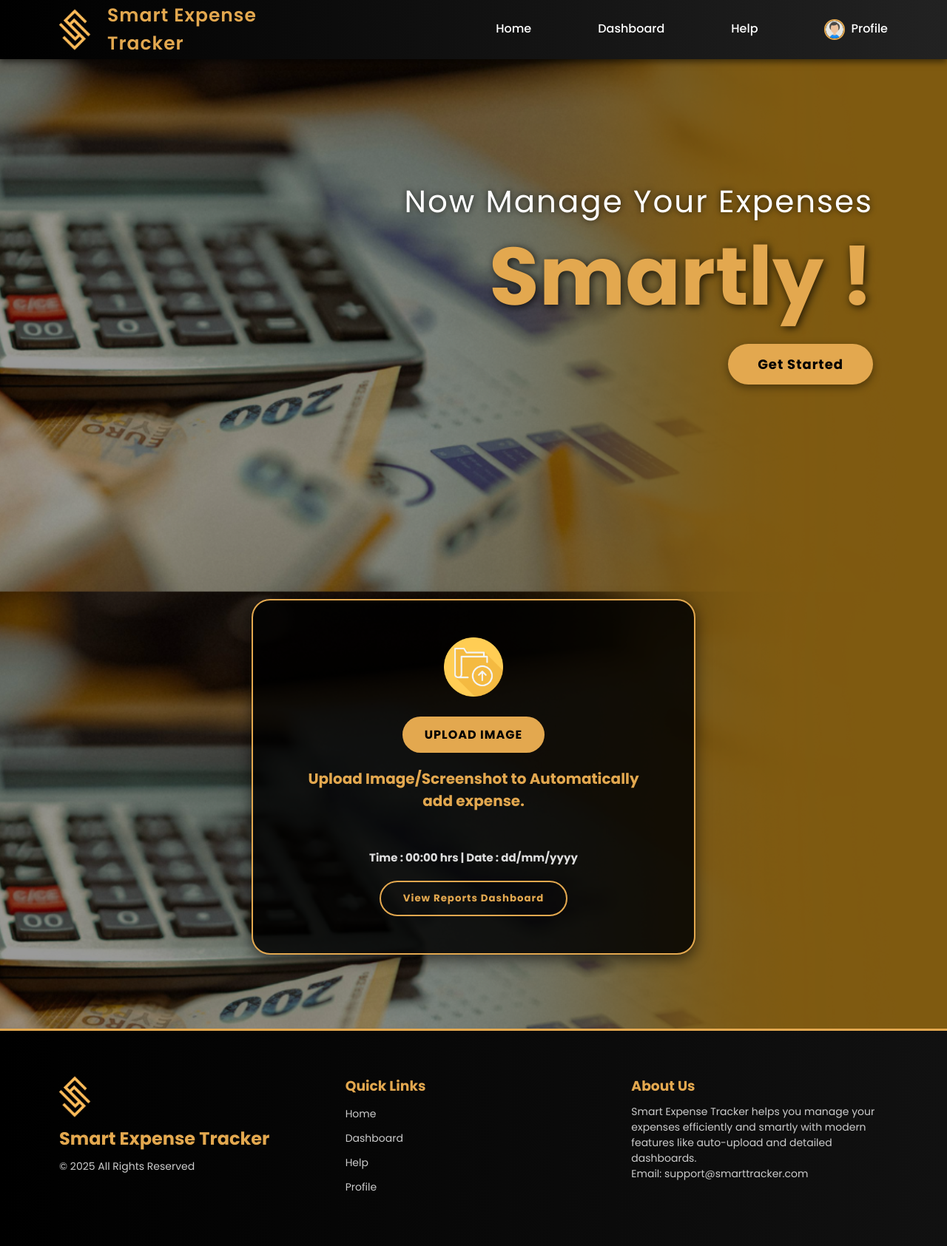
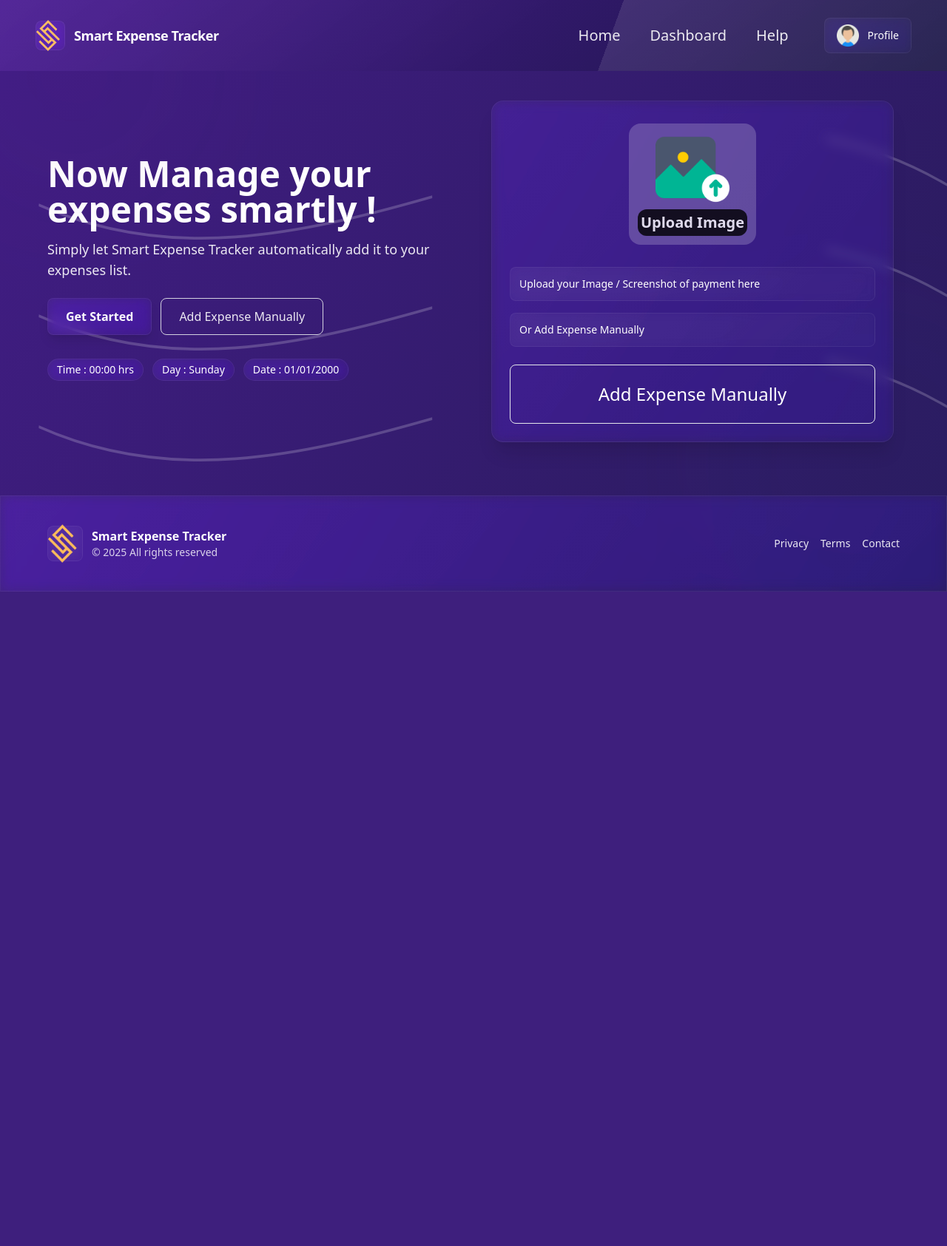
Before and after one commit to Tejaskait/Smart-Expense-Tracker, a Django app: template Backend/templates/index.html in a window 1280 px wide. Shown: the whole page at 74% size. After the commit the page ends 800 px from the top, so only its background shows below. Run offline with Django 5.2, Linux system fonts and the light colour scheme; the template is opened without the code that fills it, so the values that code supplies are empty.

Commit message:
Modified the front end of landing page - added animations and changed theme

```diff
--- a/Backend/templates/index.html
+++ b/Backend/templates/index.html
@@ -1,85 +1,102 @@
 <!DOCTYPE html>
 <html lang="en">
 <head>
-  <meta charset="UTF-8">
-  <meta name="viewport" content="width=device-width, initial-scale=1.0">
+  <meta charset="UTF-8" />
+  <meta name="viewport" content="width=device-width, initial-scale=1.0" />
   <title>Smart Expense Tracker</title>
-  <link rel="icon" href="Sources/LogoSET.png" type="image/png">
+  <link href="https://cdn.jsdelivr.net/npm/tailwindcss@2.2.19/dist/tailwind.min.css" rel="stylesheet">
   <link rel="stylesheet" href="style.css">
 </head>
-<body>
-  <!-- Header / Navbar -->
-  <header class="main-nav">
-    <div class="logo">
-      <img src="Sources/LogoSET.png" alt="Logo" width="50px">
-      <h1>Smart Expense Tracker</h1>
+
+<body class="min-h-screen font-sans text-white relative">
+  <div class="animated-gradient" aria-hidden="true"></div>
+  <div class="blob blob--one" aria-hidden="true"></div>
+  <div class="blob blob--two" aria-hidden="true"></div>
+  <div class="curved-lines">
+    <svg xmlns="http://www.w3.org/2000/svg" viewBox="0 0 1440 320" preserveAspectRatio="none">
+      <path d="M0,160 C480,260 960,60 1440,160" />
+      <path d="M0,220 C480,320 960,120 1440,220" />
+      <path d="M0,100 C480,200 960,0 1440,100" />
+    </svg>
+  </div>
+<!-- Code for Navbar, Quick Links will be added -->
+  <header class="w-full py-6 px-6 md:px-12 flex items-center justify-between navbar-gradient">
+    <div class="flex items-center gap-3">
+      <div class="w-10 h-10 rounded-lg glass-card flex items-center justify-center text-xl font-bold"><img src="Sources/LogoSET.png" alt=""></div>
+      <div>
+        <h1 class="text-lg font-semibold tracking-tight">Smart Expense Tracker</h1>
+      </div>
     </div>
-    <nav>
-  <ul class="nav-links">
-    <li><a href="#">Home</a></li>
-    <li><a href="#">Dashboard</a></li>
-    <li><a href="#">Help</a></li>
-    <li class="profile">
-      <img src="Sources/profile-logo.png" alt="Profile">
-      <a href="#">Profile</a>
-    </li>
-  </ul>
-  <div class="hamburger">
-    <span></span>
-    <span></span>
-    <span></span>
-  </div>
-</nav>
+    <nav class="hidden md:flex gap-10 items-center">
+      <a class="nav-link text-sm opacity-90 hover:opacity-100  text-xl" href="#features">Home</a>
+      <a class="nav-link text-sm opacity-90 hover:opacity-100 text-xl" href="#pricing">Dashboard</a>
+      <a class="nav-link text-sm opacity-90 hover:opacity-100 text-xl" href="#about">Help</a>
+      <button class="ml-2 px-4 py-2 rounded-lg glass-card text-sm font-medium justify-center items-center gap-3 flex"><img src="Sources/profile-logo.png" width="30px" alt=""> Profile</button>
+    </nav>
+    <div class="md:hidden">
+      <button class="p-2 rounded-lg glass-card">☰</button>
+    </div>
   </header>
+<!-- Main section on landing page designed by Tejas -->
+  <main class="px-6 md:px-12 mt-6">
+    <section class="max-w-6xl mx-auto grid grid-cols-1 md:grid-cols-2 gap-8 items-center">
+      <div>
+        <h2 class="text-4xl md:text-5xl font-extrabold leading-tight">Now Manage your expenses smartly !</h2>
+        <p class="mt-4 text-lg opacity-90 max-w-xl">Simply let Smart Expense Tracker automatically add it to your expenses list.</p>
+        <div class="mt-6 flex gap-3">
+          <a href="#" class="px-6 py-3 rounded-lg font-semibold glass-card shadow-lg">Get Started</a>
+          <!-- Add manual expense feature -->
+          <a href="#" class="px-6 py-3 rounded-lg font-medium border border-white/10 opacity-90">Add Expense Manually</a>
+        </div>
+        <!-- Have to Add current date time here -->
+        <div class="mt-8 flex flex-wrap gap-3">
+          <span class="px-3 py-1 rounded-full glass-card text-sm">Time : 00:00 hrs</span>
+          <span class="px-3 py-1 rounded-full glass-card text-sm">Day : Sunday</span>
+          <span class="px-3 py-1 rounded-full glass-card text-sm">Date : 01/01/2000</span>
+        </div>
+      </div>
+      <div class="p-6 glass-card rounded-2xl shadow-xl m-2 p-3 mt-4">
+        <div class="w-full h-44 rounded-lg bg-gradient-to-br from-white/6 to-white/2 flex items-center justify-center">
+          <div class="text-center w-50 flex flex-col justify-center items-center border-white rounded-2xl bg-white bg-opacity-20 p-3 m-2 gap-1">
+            <img src="Sources/upload.png" alt="" width="100px">
+            <button class="bg-black rounded-xl p-1 opacity-80" ><h2 class="font-bold text-xl ">Upload Image</h2></button>
+          </div>
+        </div>
+        <!-- Upload Screenshot feature -->
+        <div class="mt-6 flex flex-col grid-cols-2 gap-4">
+          <div class="p-3 glass-card rounded-lg">
+            <p class="text-sm font-medium">Upload your Image / Screenshot of payment here </p>
+          </div>
+          <div class="p-3 glass-card rounded-lg">
+            <p class="text-sm font-medium">Or Add Expense Manually</p>
+          </div>
+        </div>
+        <!-- Add manual expense feature -->
+        <button class="w-full">
+        <div class="mt-6">
 
-  <!-- Hero Section -->
-  <div class="container">
-    <div class="text-head">
-      <h2>Now Manage Your Expenses</h2>
-      <h1>Smartly !</h1>
-    </div>
-    <div class="btn-gs" id="get-started"><a href="#func-upload">Get Started</a></div>
-  </div>
+          <div class="h-20 text-2xl rounded-lg flex items-center justify-center border border-white/6">Add Expense Manually</div>
 
-  <!-- Upload Section -->
-  <div class="func-upload" id="func-upload">
-    <div class="container-upload">
-      <img src="Sources/folder.png" alt="">
-      <div class="btn-upload" id="btn-upload"><button>UPLOAD IMAGE</button></div>
-      <h2>Upload Image/Screenshot to Automatically add expense.</h2>
-      <h3>Time : 00:00 hrs | Date : dd/mm/yyyy </h3>
-      <div class="btn-dashboard"><button>View Reports Dashboard</button></div>
-    </div>
-  </div>
-
-  <!-- Footer -->
-  <footer class="footer">
-    <div class="footer-container">
-      <!-- Logo & Name -->
-      <div class="footer-logo">
-        <img src="Sources/LogoSET.png" alt="Logo" width="50px">
-        <h2>Smart Expense Tracker</h2>
-        <p>&copy; 2025 All Rights Reserved</p>
+        </div></button>
       </div>
-      <!-- Quick Links -->
-      <div class="footer-links">
-        <h3>Quick Links</h3>
-        <ul>
-          <li><a href="#">Home</a></li>
-          <li><a href="#">Dashboard</a></li>
-          <li><a href="#">Help</a></li>
-          <li><a href="#">Profile</a></li>
-        </ul>
+    </section>
+  </main>
+  <!-- Footer  -->
+  <footer class="mt-16 py-10 px-6 md:px-12 glass-card">
+    <div class="max-w-6xl mx-auto flex flex-col md:flex-row justify-between items-center gap-6">
+      <div class="flex items-center gap-3">
+        <div class="w-12 h-12 rounded-lg glass-card flex items-center justify-center font-bold"><img src="Sources/LogoSET.png" alt=""></div>
+        <div>
+          <p class="font-semibold">Smart Expense Tracker</p>
+          <p class="text-sm opacity-80">© <script>document.write(new Date().getFullYear())</script> All rights reserved</p>
+        </div>
       </div>
-      <!-- Company Info -->
-      <div class="footer-info">
-        <h3>About Us</h3>
-        <p>Smart Expense Tracker helps you manage your expenses efficiently and smartly with modern features like auto-upload and detailed dashboards.</p>
-        <p>Email: support@smarttracker.com</p>
+      <div class="flex gap-4 items-center">
+        <a class="text-sm opacity-90" href="#">Privacy</a>
+        <a class="text-sm opacity-90" href="#">Terms</a>
+        <a class="text-sm opacity-90" href="#">Contact</a>
       </div>
     </div>
   </footer>
-
-  <script src="Scripts.js"></script>
 </body>
 </html>
--- a/Backend/templates/style.css
+++ b/Backend/templates/style.css
@@ -1,291 +1,101 @@
-/* Google Fonts */
-@import url('https://fonts.googleapis.com/css2?family=Poppins:wght@400;500;600;700&display=swap');
-
-/* Global */
-* {
-  margin: 0;
-  padding: 0;
-  box-sizing: border-box;
-  font-family: 'Poppins', sans-serif;
-  scroll-behavior: smooth;
+*{
+    margin: 0;
+    padding: 0;
+    scroll-behavior: smooth;
+    scrollbar-color: black;
 }
 body {
-  background: url(Sources/bgSET.png) center/cover no-repeat fixed;
-  color: #fff;
+      background-color: #120a24;
 }
 
-/* Links */
-a {
-  text-decoration: none;
-  color: inherit;
-  transition: all 0.3s;
+/* CSS for animations : */
+.animated-gradient {
+  position: fixed;
+  inset: 0;
+  width: 100vw;
+  height: 100vh;
+  background: linear-gradient(120deg,#2e1065 0%, #4c1d95 40%, #1e1b4b 100%);
+  background-size: 300% 300%;
+  animation: gradientMove 12s ease infinite;
+  z-index: -10;
 }
-a:hover {
-  color: #E3A84F;
-  text-shadow: 0 0 6px rgba(227,168,79,0.7);
+@keyframes gradientMove {
+      0% { background-position: 0% 50% }
+      50% { background-position: 100% 50% }
+      100% { background-position: 0% 50% }
 }
 
-/* Navbar */
-.main-nav {
-  background: linear-gradient(90deg,#000,#222);
-  height: 80px;
-  width: 100%;
-  display: flex;
-  justify-content: space-between;
-  align-items: center;
-  padding: 0 80px;
-  color: white;
-  box-shadow: 0 4px 8px rgba(0,0,0,0.5);
-  position: sticky;
-  top: 0;
-  z-index: 100;
+
+.blob {
+  position: fixed;
+  filter: blur(80px);
+  opacity: 0.25;
+  animation: floaty 12s ease-in-out infinite;
+}
+.blob--one { width: 400px; height: 400px; border-radius: 50%; background: rgba(107,33,168,0.15); left: -100px; top: -80px }
+.blob--two { width: 500px; height: 500px; border-radius: 48%; background: rgba(67,56,202,0.12); right: -140px; bottom: -100px }
+@keyframes floaty {
+      0% { transform: translateY(0) rotate(0deg) }
+      50% { transform: translateY(-20px) rotate(6deg) }
+      100% { transform: translateY(0) rotate(0deg) }
 }
 
-.logo {
-  display: flex;
-  align-items: center;
-  gap: 15px;
-  color: #E3A84F;
-  width: 550px;
+
+.glass-card { backdrop-filter: blur(8px) saturate(140%); background: linear-gradient(135deg, rgba(255,255,255,0.04), rgba(255,255,255,0.01)); border: 1px solid rgba(255,255,255,0.06); }
+.nav-link:hover { transform: translateY(-4px); transition: all .18s ease; }
+
+
+.curved-lines {
+  position: fixed;
+  top: 0;
+  left: 0;
+  width: 100vw;
+  height: 100vh;
+  overflow: hidden;
+  z-index: -5;
 }
-.logo h1 {
-  font-size: 25px;
-  font-weight: 600;
-  letter-spacing: 1px;
+.curved-lines svg {
+  width: 100%;
+  height: 100%;
+  display: block;
+}
+.curved-lines path {
+  stroke: rgba(255,255,255,0.2);
+  fill: none;
+  stroke-width: 1.5;
+  stroke-dasharray: 600;
+  stroke-dashoffset: 600;
+  animation: draw 12s linear infinite;
+}
+@keyframes draw {
+      0% { stroke-dashoffset: 600; }
+      50% { stroke-dashoffset: 0; }
+      100% { stroke-dashoffset: -600; }
 }
 
-/* Navbar links */
-nav {
-  display: flex;
-  justify-content: flex-end;
-  align-items: center;
-  width: 100%;
-  position: relative;
+
+.navbar-gradient {
+      background: linear-gradient(135deg, rgba(76,29,149,0.9), rgba(25, 22, 67, 0.9));
+      position: relative;
+      overflow: hidden;
 }
-nav ul.nav-links {
-  display: flex;
-  gap: 90px;
-  list-style: none;
-  transition: right 0.3s ease;
-  position: relative;
+.navbar-gradient::before, .navbar-gradient::after {
+      content: "";
+      position: absolute;
+      top: 0;
+      left: -50%;
+      width: 200%;
+      height: 100%;
+      background: linear-gradient(135deg, rgba(255,255,255,0.1), transparent 60%);
+      transform: skewX(-20deg);
+      animation: slideLines 8s linear infinite;
 }
-nav ul.nav-links li {
-  display: flex;
-  align-items: center;
+.navbar-gradient::after {
+      animation-delay: 4s;
 }
-nav ul.nav-links li a {
-  font-size: 16px;
-  font-weight: 500;
-  padding-bottom: 4px;
-}
-nav ul.nav-links li a:hover {
-  color: #E3A84F;
-  border-bottom: 2px solid #E3A84F;
-  text-shadow: 0 0 8px rgba(227,168,79,0.8);
+@keyframes slideLines {
+      0% { transform: translateX(-50%) skewX(-20deg); }
+      100% { transform: translateX(80%) skewX(-20deg); }
 }
 
-/* Profile Icon */
-nav ul.nav-links li.profile img {
-  width: 28px;
-  height: 28px;
-  border-radius: 50%;
-  margin-right: 8px;
-  border: 2px solid #E3A84F;
-}
-
-/* Hamburger */
-.hamburger {
-  display: none;
-  flex-direction: column;
-  cursor: pointer;
-  gap: 5px;
-  z-index: 110;
-}
-.hamburger span {
-  height: 3px;
-  width: 25px;
-  background: #E3A84F;
-  border-radius: 3px;
-  transition: all 0.3s;
-}
-
-/* Hamburger open animation */
-.hamburger.open span:nth-child(1) { transform: rotate(45deg) translate(5px, 5px); }
-.hamburger.open span:nth-child(2) { opacity: 0; }
-.hamburger.open span:nth-child(3) { transform: rotate(-45deg) translate(6px, -6px); }
-
-/* Hero Section */
-.container {
-  height: calc(100vh - 100px);
-  display: flex;
-  flex-direction: column;
-  justify-content: center;
-  align-items: flex-end;
-  padding: 0 100px;
-  text-align: right;
-  margin-top: -50px;
-}
-.text-head h2 {
-  font-size: 42px;
-  font-weight: 400;
-  color: #fff;
-  letter-spacing: 2px;
-  margin-bottom: 10px;
-  text-shadow: 0 0 8px rgba(0,0,0,0.7);
-}
-.text-head h1 {
-  font-size: 110px;
-  font-weight: 700;
-  color: #E3A84F;
-  line-height: 1.1;
-  text-shadow: 2px 2px 12px rgba(0,0,0,0.8);
-}
-
-/* Buttons */
-.btn-gs, .btn-upload button, .btn-dashboard button {
-  font-weight: bold;
-  letter-spacing: 1px;
-  transition: all 0.3s ease;
-  cursor: pointer;
-}
-
-.btn-gs {
-  margin-top: 30px;
-  background: #E3A84F;
-  color: #000;
-  padding: 14px 40px;
-  border-radius: 50px;
-  font-size: 18px;
-  box-shadow: 0 4px 12px rgba(0,0,0,0.4);
-}
-.btn-gs:hover { background: #000; color: #E3A84F; transform: scale(1.08); box-shadow:0 6px 16px rgba(0,0,0,0.6); }
-
-.btn-upload button {
-  background: #E3A84F;
-  color: #000;
-  padding: 12px 30px;
-  border-radius: 30px;
-  border: none;
-  font-size: 16px;
-}
-.btn-upload button:hover { background: #000; color: #E3A84F; }
-
-.btn-dashboard button {
-  background: transparent;
-  color: #E3A84F;
-  padding: 12px 30px;
-  border-radius: 30px;
-  border: 2px solid #E3A84F;
-}
-.btn-dashboard button:hover { background: #E3A84F; color: #000; transform: scale(1.05); }
-
-/* Upload Section */
-.func-upload {
-  width: 100%;
-  display: flex;
-  justify-content: center;
-  margin-top: 80px;
-}
-.container-upload {
-  background: rgba(0,0,0,0.85);
-  border: 2px solid #E3A84F;
-  color: #fff;
-  padding: 50px 40px;
-  border-radius: 25px;
-  text-align: center;
-  max-width: 600px;
-  width: 90%;
-  box-shadow: 0 6px 20px rgba(0,0,0,0.6);
-  transition: transform 0.3s;
-}
-.container-upload:hover { transform: scale(1.02); }
-.container-upload img { width: 80px; margin-bottom: 20px; }
-.container-upload h2 { font-size: 20px; margin-bottom: 10px; color: #E3A84F; padding: 20px; }
-.container-upload h3 { font-size: 15px; color: #ddd; padding: 20px; }
-
-/* Footer */
-.footer {
-  background: linear-gradient(90deg, #000, #111);
-  color: #fff;
-  padding: 60px 80px;
-  margin-top: 100px;
-  border-top: 3px solid #E3A84F;
-}
-.footer-container {
-  display: flex;
-  justify-content: space-between;
-  flex-wrap: wrap;
-  gap: 40px;
-}
-.footer-logo, .footer-links, .footer-info { flex: 1; min-width: 200px; }
-.footer-logo img { display: block; margin-bottom: 10px; }
-.footer-logo h2, .footer-links h3, .footer-info h3 { color: #E3A84F; margin-bottom: 10px; }
-.footer-logo p, .footer-links ul li a, .footer-info p { color: #ccc; font-size: 14px; line-height: 1.5; }
-.footer-links ul { list-style: none; }
-.footer-links ul li { margin: 8px 0; }
-
-/* Responsive Styles */
-
-/* Medium screens */
-@media(max-width:992px) {
-  .main-nav { padding: 0 40px; }
-  nav ul.nav-links { gap: 40px; }
-  .container { padding: 0 50px; }
-  .text-head h2 { font-size: 36px; }
-  .text-head h1 { font-size: 80px; }
-  .container-upload { padding: 40px 30px; }
-  .footer { padding: 50px 40px; }
-  .footer-container { flex-direction: column; align-items: flex-start; }
-}
-
-/* Mobile screens */
-@media(max-width:768px) {
-  .main-nav { flex-direction: row; height: 80px; padding: 20px; }
-  .logo h1 {
-  font-size: 15px;
-  font-weight: 600;
-  letter-spacing: 1px;
-}
-  /* Hide nav links initially */
-  nav ul.nav-links {
-    flex-direction: column;
-    gap: 20px;
-    position: fixed;
-    top: 0;
-    right: -100%;
-    width: 200px;
-    height: 100%;
-    background: rgba(0,0,0,0.95);
-    padding-top: 100px;
-    text-align: right;
-    transition: right 0.3s ease;
-    z-index: 105;
-  }
-
-  /* Show menu when active */
-  nav ul.nav-links.active { right: 0; }
-
-  .hamburger { display: flex; order: 2; margin-left: auto; }
-
-  .container { align-items: center; text-align: center; padding: 0 20px; margin-top: 0; }
-  .text-head h2 { font-size: 28px; }
-  .text-head h1 { font-size: 60px; }
-  .btn-gs { padding: 12px 30px; font-size: 16px; }
-  .container-upload { width: 95%; padding: 30px 20px; }
-  .container-upload h2 { font-size: 18px; }
-  .container-upload h3 { font-size: 14px; }
-  .btn-upload button, .btn-dashboard button { padding: 10px 25px; font-size: 14px; }
-  .footer { padding: 40px 20px; }
-  .footer-container { text-align: center; align-items: center; }
-  .footer-logo, .footer-links, .footer-info { min-width: unset; }
-}
-
-/* Very small screens */
-@media(max-width:480px) {
-  .text-head h2 { font-size: 22px; }
-  .text-head h1 { font-size: 40px; }
-  .btn-gs { padding: 10px 20px; font-size: 14px; }
-  .container-upload h2 { font-size: 16px; }
-  .container-upload h3 { font-size: 13px; }
-  .btn-upload button, .btn-dashboard button { padding: 8px 20px; font-size: 13px; }
-}
+/* Other features css: */
```
Also changed, not shown: Backend/templates/Scripts.js (deleted, +0 -16 lines), Backend/templates/Sources/bgSET.jpg (added), Backend/templates/Sources/bgSET.png (deleted), Backend/templates/Sources/folder.png (deleted), Backend/templates/Sources/upload.png (added).
